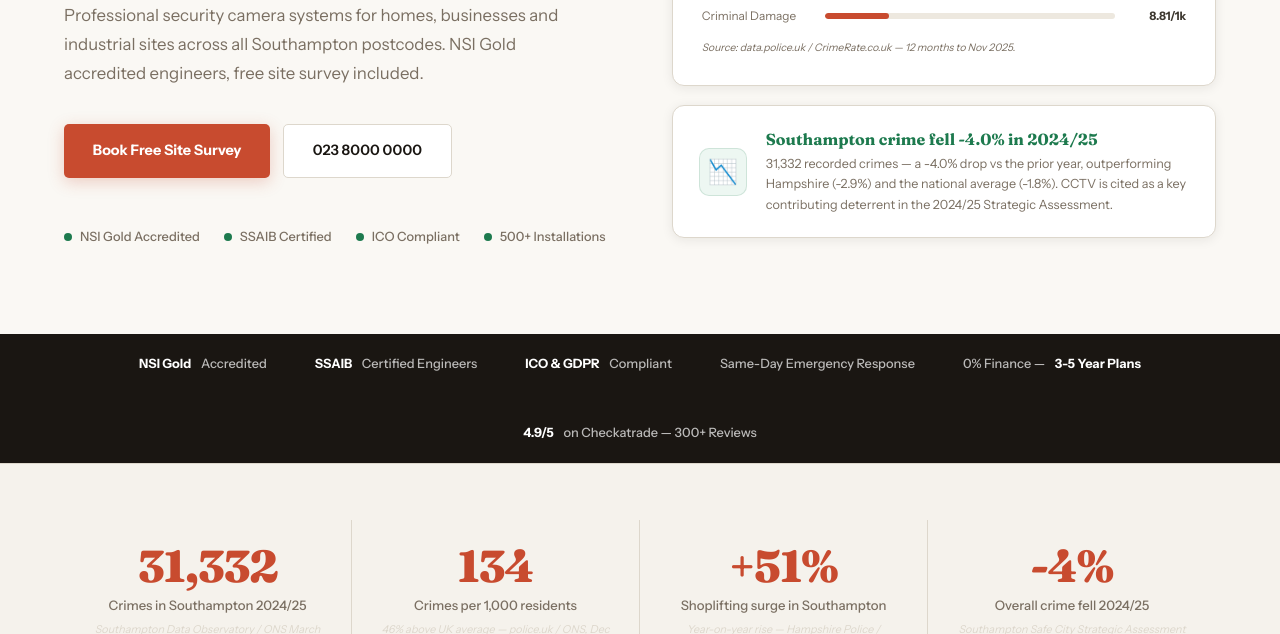
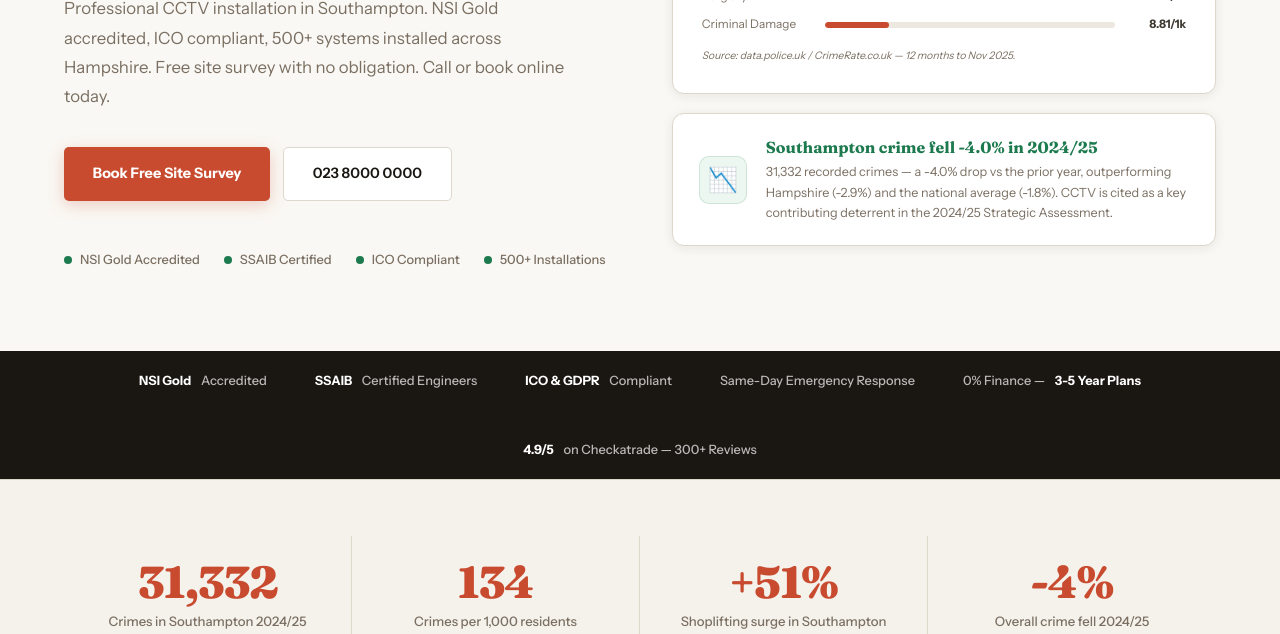
Before and after one commit to xameer007/cctvinstallationsouthampton, a website: page public/index.html in a window 1280 px wide. Shown: the part 466-1100 px from the top of the page. Drawn offline with nearby package versions, Linux system fonts and the light colour scheme.

Commit message:
index.html

```diff
--- a/public/index.html
+++ b/public/index.html
@@ -451,7 +451,7 @@ footer { background: var(--paper); border-top: 1px solid var(--border); padding:
     <div>
       <div class="hero-eyebrow">&#9873; Southampton's Highest-Rated CCTV Installers</div>
       <h1>Expert <em>CCTV Installation</em> in Southampton &amp; Hampshire</h1>
-      <p class="hero-sub">Professional security camera systems for homes, businesses and industrial sites across all Southampton postcodes. NSI Gold accredited engineers, free site survey included.</p>
+      <p class="hero-sub">Professional CCTV installation in Southampton. NSI Gold accredited, ICO compliant, 500+ systems installed across Hampshire. Free site survey with no obligation. Call or book online today.</p>
       <div class="hero-actions">
         <a href="#contact" class="btn-primary">Book Free Site Survey</a>
         <a href="tel:02380000000" class="btn-secondary">023 8000 0000</a>
```
